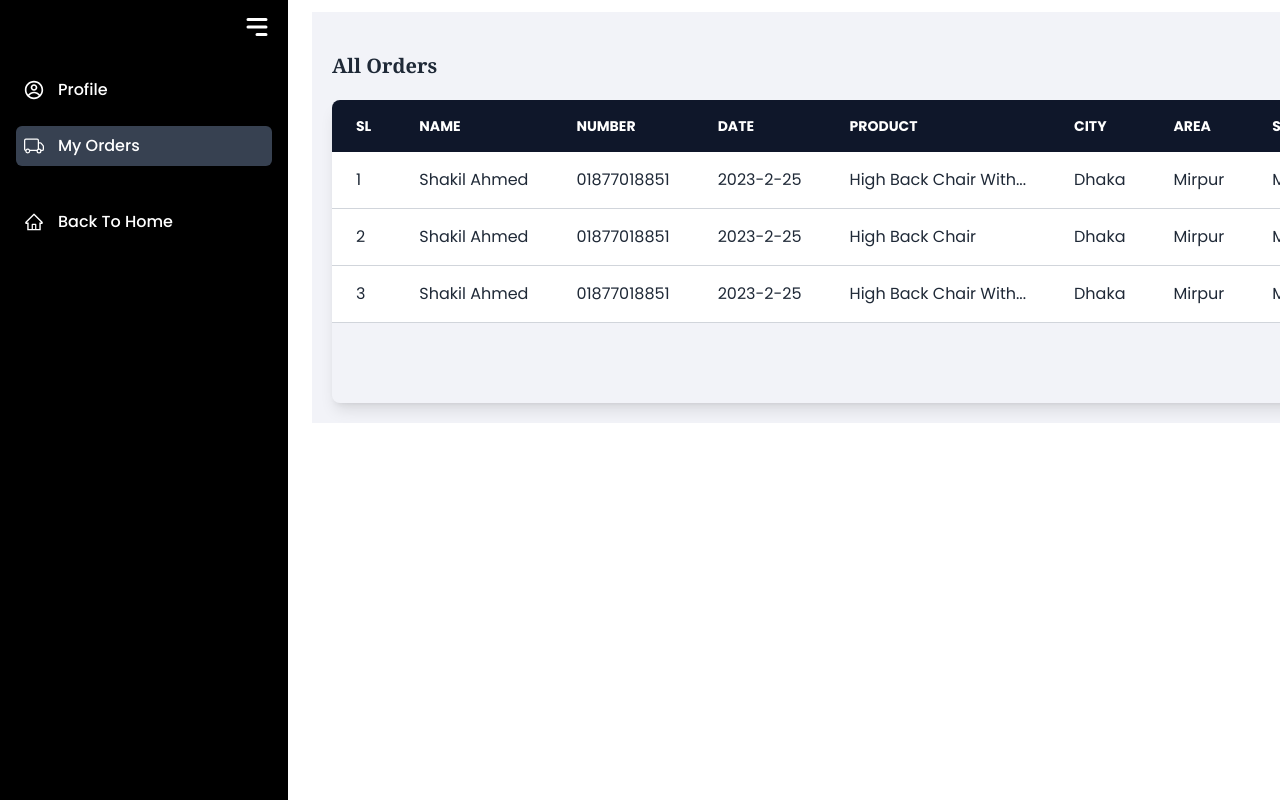
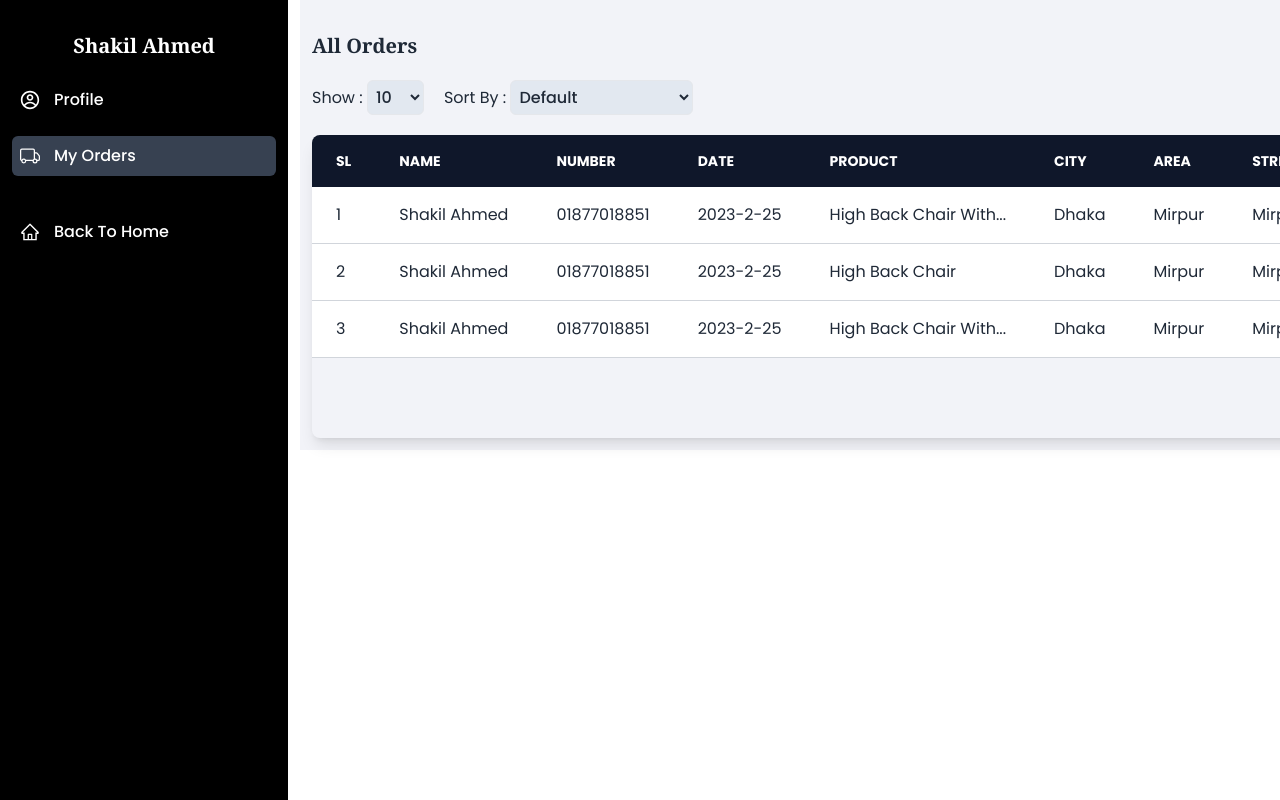
Before and after one commit to iamshakil19/super-tech-client, a React (Create React App) app: page /account/orders in a window 1280 px wide. Shown: the top 800 px of the page. Built offline with nearby package versions, Linux system fonts and the light colour scheme.

Commit message:
sidebar re design

```diff
--- a/src/Layout/AdminDashboard/AdminDashboardLayout.js
+++ b/src/Layout/AdminDashboard/AdminDashboardLayout.js
@@ -1,15 +1,23 @@
-import React from "react";
+import React, { useState } from "react";
+import { HiMenuAlt3 } from "react-icons/hi";
 import { Outlet } from "react-router-dom";
 import AdminDashboardSidebar from "./AdminDashboardSidebar";
 
 const AdminDashboardLayout = () => {
+  const [open, setOpen] = useState(true);
   return (
     <div>
       <section className="flex gap-3">
         <div>
-          <AdminDashboardSidebar />
+          <AdminDashboardSidebar open={open} setOpen={setOpen} />
         </div>
-        <div className="m-3 w-full">
+        <div className="w-full">
+          <div className="py-3 ml-4 lg:hidden">
+            <HiMenuAlt3
+              className="text-3xl cursor-pointer"
+              onClick={() => setOpen(!open)}
+            />
+          </div>
           <Outlet />
         </div>
       </section>
--- a/src/Layout/AdminDashboard/AdminDashboardSidebar.js
+++ b/src/Layout/AdminDashboard/AdminDashboardSidebar.js
@@ -1,23 +1,28 @@
-import React, { useState } from "react";
+import React from "react";
 import { Link, useLocation } from "react-router-dom";
-import { HiMenuAlt3 } from "react-icons/hi";
-import {  adminSidebarMenus } from "../../Utils/LocalData";
+import { adminSidebarMenus } from "../../Utils/LocalData";
+import { AiOutlineCloseCircle } from "react-icons/ai";
 
-const AdminDashboardSidebar = () => {
-    const [open, setOpen] = useState(true);
+const AdminDashboardSidebar = ({open, setOpen}) => {
   const location = useLocation();
   return (
     <div
-        className={`bg-black min-h-screen sticky top-0 ${
-          open ? "w-72" : "w-16"
-        } duration-500 text-white px-4`}
+      className={`
+     bg-black w-72 overflow-y-auto h-full lg:min-h-screen bottom-0 p-3 duration-500 transition-all ease-in-out z-50 fixed lg:static text-white ${
+       !open ? "left-0" : "left-[-100%]"
+     }`}
     >
-        <div className="py-3 flex justify-end">
-          <HiMenuAlt3
-            className="text-3xl cursor-pointer"
+      <div className="flex justify-end lg:hidden">
+        <div className="py-2">
+          <AiOutlineCloseCircle
+            className="text-3xl cursor-pointer mr-4"
             onClick={() => setOpen(!open)}
           />
         </div>
+      </div>
+      <h2 className="text-xl lg:mt-5 mb-5 font-bold text-center font-serif">
+        Shakil Ahmed
+      </h2>
       <div className="mt-4 flex  flex-col gap-4 relative">
         {adminSidebarMenus?.map((menu, i) => (
           <Link
@@ -25,25 +30,15 @@ const AdminDashboardSidebar = () => {
             key={i}
             className={`${
               menu?.margin && "mb-5"
-              } group flex items-center text-md gap-3.5 font-medium p-2 ${
+            } flex items-center text-md gap-3.5 font-medium p-2 ${
               location.pathname === menu.path && "bg-gray-700"
             } hover:bg-gray-800 rounded-md`}
           >
             <div>{React.createElement(menu.icon, { size: "20" })}</div>
             <h2
-                style={{
-                  transitionDelay: `${i + 1}00ms`,
-                }}
-                className={`whitespace-pre duration-500 poppins capitalize ${
-                  !open && "opacity-0 translate-x-28 overflow-hidden"
-                }`}
-              >
-                {menu?.name}
-              </h2>
-              <h2
-                className={`${
-                  open && "hidden"
-                } absolute left-48 bg-white font-semibold capitalize whitespace-pre text-black poppins rounded-md drop-shadow-lg px-0 py-0 w-0 overflow-hidden group-hover:px-2 group-hover:py-1 group-hover:left-14 group-hover:duration-300 group-hover:w-fit`}
+              className={`whitespace-pre poppins capitalize
+                 "opacity-0 overflow-hidden"
+              `}
             >
               {menu?.name}
             </h2>
--- a/src/Layout/UserDashboard/UserDashboardLayout.js
+++ b/src/Layout/UserDashboard/UserDashboardLayout.js
@@ -1,20 +1,27 @@
-import React from 'react';
-import { Outlet } from 'react-router-dom';
-import UserDashboardSidebar from './UserDashboardSidebar';
-
+import React, { useState } from "react";
+import { Outlet } from "react-router-dom";
+import UserDashboardSidebar from "./UserDashboardSidebar";
+import { HiMenuAlt3 } from "react-icons/hi";
 const UserDashboardLayout = () => {
-    return (
+  const [open, setOpen] = useState(true);
+  return (
+    <div>
+      <section className="lg:flex gap-3">
         <div>
-      <section className="flex gap-3">
-        <div>
-          <UserDashboardSidebar />
+          <UserDashboardSidebar setOpen={setOpen} open={open} />
         </div>
-        <div className="m-3 w-full">
+        <div className=" w-full">
+          <div className="py-3 ml-4 lg:hidden">
+            <HiMenuAlt3
+              className="text-3xl cursor-pointer"
+              onClick={() => setOpen(!open)}
+            />
+          </div>
           <Outlet />
         </div>
       </section>
     </div>
-    );
+  );
 };
 
 export default UserDashboardLayout;
--- a/src/Layout/UserDashboard/UserDashboardSidebar.js
+++ b/src/Layout/UserDashboard/UserDashboardSidebar.js
@@ -2,22 +2,29 @@ import React, { useState } from "react";
 import { Link, useLocation } from "react-router-dom";
 import { HiMenuAlt3 } from "react-icons/hi";
 import { userSidebarMenus } from "../../Utils/LocalData";
+import { RxHamburgerMenu } from "react-icons/rx";
+import { AiOutlineCloseCircle } from "react-icons/ai";
 
-const UserDashboardSidebar = () => {
-  const [open, setOpen] = useState(true);
+const UserDashboardSidebar = ({ open, setOpen }) => {
   const location = useLocation();
   return (
     <div
-      className={`bg-black min-h-screen sticky top-0 ${
-        open ? "w-72" : "w-16"
-      } duration-500 text-white px-4`}
+      className={`
+     bg-black w-72 overflow-y-auto h-full lg:min-h-screen bottom-0 p-3 duration-500 transition-all ease-in-out z-50 fixed lg:static text-white ${
+       !open ? "left-0" : "left-[-100%]"
+     }`}
     >
-      <div className="py-3 flex justify-end">
-        <HiMenuAlt3
-          className="text-3xl cursor-pointer"
-          onClick={() => setOpen(!open)}
-        />
+      <div className="flex justify-end lg:hidden">
+        <div className="py-2">
+          <AiOutlineCloseCircle
+            className="text-3xl cursor-pointer mr-4"
+            onClick={() => setOpen(!open)}
+          />
+        </div>
       </div>
+      <h2 className="text-xl lg:mt-5 mb-5 font-bold text-center font-serif">
+        Shakil Ahmed
+      </h2>
       <div className="mt-4 flex  flex-col gap-4 relative">
         {userSidebarMenus?.map((menu, i) => (
           <Link
@@ -25,25 +32,15 @@ const UserDashboardSidebar = () => {
             key={i}
             className={`${
               menu?.margin && "mb-5"
-            } group flex items-center text-md gap-3.5 font-medium p-2 ${
+            } flex items-center text-md gap-3.5 font-medium p-2 ${
               location.pathname === menu.path && "bg-gray-700"
             } hover:bg-gray-800 rounded-md`}
           >
             <div>{React.createElement(menu.icon, { size: "20" })}</div>
             <h2
-              style={{
-                transitionDelay: `${i + 1}00ms`,
-              }}
-              className={`whitespace-pre duration-500 poppins capitalize ${
-                !open && "opacity-0 translate-x-28 overflow-hidden"
-              }`}
-            >
-              {menu?.name}
-            </h2>
-            <h2
-              className={`${
-                open && "hidden"
-              } absolute left-48 bg-white font-semibold capitalize whitespace-pre text-black poppins rounded-md drop-shadow-lg px-0 py-0 w-0 overflow-hidden group-hover:px-2 group-hover:py-1 group-hover:left-14 group-hover:duration-300 group-hover:w-fit`}
+              className={`whitespace-pre poppins capitalize
+                 "opacity-0 overflow-hidden"
+              `}
             >
               {menu?.name}
             </h2>
--- a/src/Pages/DashboardPages/UserPage/Orders/MyOrders.js
+++ b/src/Pages/DashboardPages/UserPage/Orders/MyOrders.js
@@ -1,4 +1,4 @@
-import React from "react";
+import React, { useState } from "react";
 
 import MyOrdersRow from "./MyOrdersRow";
 
@@ -42,15 +42,64 @@ const myOrdersData = [
 ];
 
 const MyOrders = () => {
+  const [limit, setLimit] = useState(10);
+  const [orderByDate, setOrderByDate] = useState();
   return (
-    <div className="bg-[#F2F3F8] p-5">
+    <div className="bg-[#F2F3F8] p-3">
+
       <h2 className="text-xl font-serif font-semibold my-5">All Orders</h2>
+      <div className="my-5 sm:flex">
+        <div className="block">
+          <span className="poppins">Show : </span>
+          <select
+            onChange={(e) => setLimit(e.target.value)}
+            defaultValue={limit}
+            className="py-1 px-1 bg-slate-200  font-medium outline-none focus:border-slate-700 border rounded-md poppins cursor-pointer"
+          >
+            <option selected className="font-medium" value="10">
+              10
+            </option>
+            <option className="font-medium" value="15">
+              15
+            </option>
+            <option className="font-medium" value="25">
+              25
+            </option>
+            <option className="font-medium" value="50">
+              50
+            </option>
+            <option className="font-medium" value="100">
+              100
+            </option>
+          </select>
+        </div>
+        <div className="inline-block sm:ml-5 mt-4 sm:mt-0">
+          <span className="poppins">Sort By : </span>
+          <select
+            onChange={(e) => setOrderByDate(e.target.value)}
+            defaultValue={orderByDate}
+            className="py-1 px-1 bg-slate-200 outline-none focus:border-slate-700 border rounded-md poppins font-medium text-md"
+          >
+            <option
+              selected
+              className="font-medium text-md"
+              value="acceptedTime"
+            >
+              Default
+            </option>
+            <option className=" font-medium text-md" value="oldToNew">
+              Order (Old → New)
+            </option>
+          </select>
+        </div>
+      </div>
       {myOrdersData.length > 0 ? (
-        <div class="overflow-x-auto shadow-lg sm:rounded-lg poppins pb-20">
+        <div class="overflow-x-auto z-10 shadow-lg sm:rounded-lg poppins pb-20">
           <table class="w-full text-left">
             <thead class="text-sm text-white uppercase bg-slate-900">
               <tr>
                 <th class="px-6 py-4 whitespace-nowrap">SL</th>
+                <th class="px-6 py-4 whitespace-nowrap xl:hidden">Details</th>
                 <th class="px-6 py-4 whitespace-nowrap">Name</th>
                 <th class="px-6 py-4 whitespace-nowrap">Number</th>
                 <th class="px-6 py-4 whitespace-nowrap">Date</th>
@@ -59,14 +108,15 @@ const MyOrders = () => {
                 <th class="px-6 py-4 whitespace-nowrap">Area</th>
                 <th class="px-6 py-4 whitespace-nowrap">Street Address</th>
                 <th class="px-6 py-4 whitespace-nowrap">Quantity</th>
+                <th class="px-6 py-4 whitespace-nowrap">Price</th>
                 <th class="px-6 py-4 whitespace-nowrap">Status</th>
                 <th class="px-6 py-4 whitespace-nowrap">Action</th>
               </tr>
             </thead>
             <tbody className="">
-              {
-                myOrdersData.map((myOrder, i) => <MyOrdersRow myOrder={myOrder} key={i} i={i + 1} />)
-              }
+              {myOrdersData.map((myOrder, i) => (
+                <MyOrdersRow myOrder={myOrder} key={i} i={i + 1} />
+              ))}
             </tbody>
           </table>
         </div>
--- a/src/Pages/DashboardPages/UserPage/Orders/MyOrdersRow.js
+++ b/src/Pages/DashboardPages/UserPage/Orders/MyOrdersRow.js
@@ -1,5 +1,6 @@
 import React from "react";
 import { BiDotsVertical } from "react-icons/bi";
+import { BsEyeFill } from "react-icons/bs";
 const MyOrdersRow = ({ myOrder, i }) => {
   const {
     name,
@@ -16,6 +17,7 @@ const MyOrdersRow = ({ myOrder, i }) => {
   return (
     <tr class="bg-white border-b border-gray-300 hover:bg-gray-300">
       <td class="px-6 py-4 whitespace-nowrap">{i}</td>
+      <td class="px-6 py-4 whitespace-nowrap xl:hidden"><BsEyeFill size={24} className="cursor-pointer"/></td>
       <td class="px-6 py-4 whitespace-nowrap capitalize">{name}</td>
       <td class="px-6 py-4 whitespace-nowrap">{number}</td>
       <td class="px-6 py-4 whitespace-nowrap">{date}</td>
@@ -32,6 +34,7 @@ const MyOrdersRow = ({ myOrder, i }) => {
           : streetAddress}
       </td>
       <td class="px-6 py-4 whitespace-nowrap">{quantity}</td>
+      <td class="px-6 py-4 whitespace-nowrap">{45000}</td>
       <td class="px-6 py-4 whitespace-nowrap capitalize">{status}</td>
       <td class="px-6 py-4 whitespace-nowrap dropdown dropdown-bottom dropdown-left">
         {" "}
--- a/src/Pages/DashboardPages/UserPage/Profile/Profile.js
+++ b/src/Pages/DashboardPages/UserPage/Profile/Profile.js
@@ -7,7 +7,7 @@ const Profile = () => {
   const [isEditable, setEditable] = useState(false);
   return (
     <div>
-      <div className="flex justify-center items-center overflow-auto p-8 poppins">
+      <div className="flex justify-center items-center overflow-auto poppins p-5">
         <div className="bg-slate-100 border border-gray-200 shadow-lg p-8 rounded-2xl max-w-3xl">
           <h2 className=" text-xl mb-5 font-semibold">My Profile</h2>
           <div className="flex flex-wrap gap-3 justify-between">
--- a/src/Pages/DashboardPages/UserPage/Profile/ProfileInfoEdit.js
+++ b/src/Pages/DashboardPages/UserPage/Profile/ProfileInfoEdit.js
@@ -1,5 +1,6 @@
 import React from "react";
 import { useForm } from "react-hook-form";
+import { IoMdStar } from "react-icons/io"
 
 const ProfileInfoEdit = ({ setEditable }) => {
   const {
@@ -28,7 +29,7 @@ const ProfileInfoEdit = ({ setEditable }) => {
           <h3 className="font-semibold mb-1 text-lg">Basic Info</h3>
         </div>
         <div className="flex flex-col w-full max-w-xs">
-          <h3 className="font-semibold mb-1">Name</h3>
+          <h3 className="font-semibold mb-1 flex">Name <IoMdStar className="text-red-500"size={11}/> </h3>
           <input
             type="text"
             defaultValue={user.name}
@@ -62,7 +63,7 @@ const ProfileInfoEdit = ({ setEditable }) => {
         </div>
 
         <div className="flex flex-col w-full max-w-xs">
-          <h3 className="font-semibold  mb-1">Mobile Number</h3>
+          <h3 className="font-semibold flex mb-1">Mobile Number <IoMdStar className="text-red-500"size={11}/></h3>
           <input
             type="text"
             placeholder="Type your phone number"
@@ -140,7 +141,7 @@ const ProfileInfoEdit = ({ setEditable }) => {
         </div>
 
         <div className="flex flex-col w-full max-w-xs">
-          <h3 className="font-semibold mb-1">Division</h3>
+          <h3 className="font-semibold mb-1 flex">Division <IoMdStar className="text-red-500"size={11}/></h3>
           <input
             type="text"
             placeholder="Type your division"
@@ -174,7 +175,7 @@ const ProfileInfoEdit = ({ setEditable }) => {
           />
         </div>
         <div className="flex flex-col w-full max-w-xs">
-          <h3 className="font-semibold mb-1">Area</h3>
+          <h3 className="font-semibold mb-1 flex">Area <IoMdStar className="text-red-500"size={11}/></h3>
           <input
             type="text"
             placeholder="Type your area"
@@ -198,7 +199,7 @@ const ProfileInfoEdit = ({ setEditable }) => {
           )}
         </div>
         <div className="flex flex-col w-full max-w-xs">
-          <h3 className="font-semibold mb-1">Street Address</h3>
+          <h3 className="font-semibold mb-1 flex">Street Address <IoMdStar className="text-red-500"size={11}/></h3>
           <input
             type="text"
             placeholder="Type your street address"
```
Lines whose indentation alone changed are shown as unchanged.
